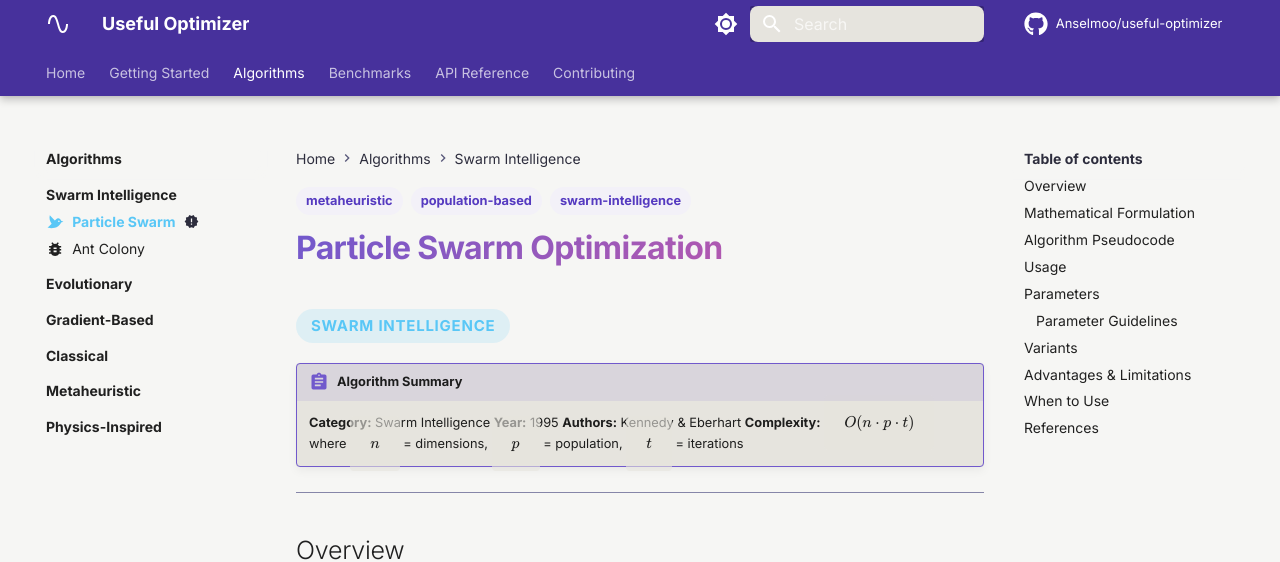
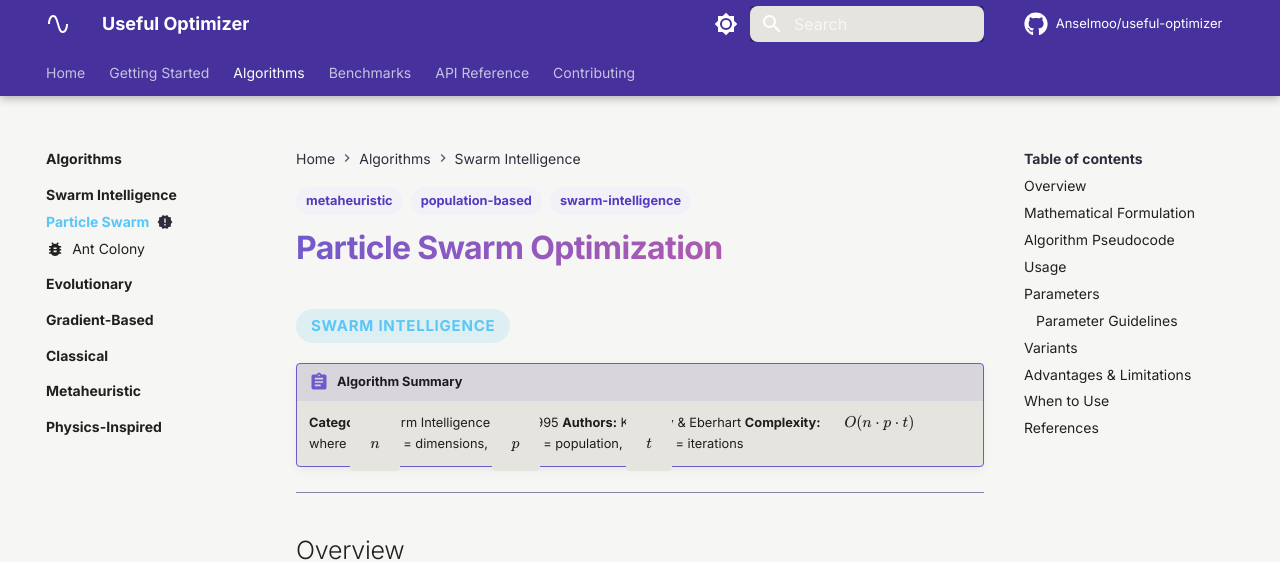
Before and after one commit to Anselmoo/useful-optimizer, an MkDocs documentation site: the page built from docs/algorithms/swarm-intelligence/particle-swarm.md, in a window 1280 px wide. Shown: the top 562 px of the page. Built offline with MkDocs 1.6.1 and Material for MkDocs 9.7.7, drawn with Linux system fonts in a browser that asks for light colours; a script that is not in the unit is left out; comment, search, counter and statistics services are not loaded; the version menu is left out.

Commit message:
fix: address code review feedback for docs
Co-authored-by: Anselmoo <13209783+Anselmoo@users.noreply.github.com>

```diff
--- a/docs/algorithms/swarm-intelligence/particle-swarm.md
+++ b/docs/algorithms/swarm-intelligence/particle-swarm.md
@@ -1,7 +1,6 @@
 ---
 title: Particle Swarm Optimization
 description: Social-inspired metaheuristic based on bird flocking behavior
-icon: material/bird
 status: new
 tags:
   - swarm-intelligence
--- a/docs/stylesheets/dracula-scientific.css
+++ b/docs/stylesheets/dracula-scientific.css
@@ -215,10 +215,19 @@
 .md-typeset h1 {
   font-weight: 700;
   letter-spacing: -0.02em;
+  color: var(--oklch-purple-57);
   background: linear-gradient(135deg, var(--oklch-purple-57) 0%, var(--oklch-pink-57) 100%);
   -webkit-background-clip: text;
   -webkit-text-fill-color: transparent;
   background-clip: text;
+}
+
+/* Fallback for browsers that don't support background-clip: text */
+@supports not (background-clip: text) {
+  .md-typeset h1 {
+    background: none;
+    -webkit-text-fill-color: var(--oklch-purple-57);
+  }
 }
 
 /* Scientific paper-like section headers */
@@ -230,24 +239,20 @@
 /* Reference/citation styling */
 .md-typeset blockquote {
   border-left: 4px solid var(--oklch-purple-57);
-  background: rgba(45, 45, 61, 0.3);
+  background: var(--md-default-bg-color--light);
   font-style: italic;
 }
 
 [data-md-color-scheme="dracula-light"] .md-typeset blockquote {
-  background: rgba(113, 89, 204, 0.08);
+  background: var(--md-default-bg-color--light);
 }
 
 /* Math equation enhancement */
 .md-typeset .arithmatex {
   overflow-x: auto;
   padding: 1rem;
-  background: rgba(45, 45, 61, 0.5);
+  background: var(--md-code-bg-color);
   border-radius: 4px;
-}
-
-[data-md-color-scheme="dracula-light"] .md-typeset .arithmatex {
-  background: rgba(230, 228, 222, 0.6);
 }
 
 /* ===== ADMONITION COLORS ===== */
@@ -581,8 +586,8 @@
 /* ===== SCROLLBAR ===== */
 
 ::-webkit-scrollbar {
-  width: 8px;
-  height: 8px;
+  width: 12px;
+  height: 12px;
 }
 
 ::-webkit-scrollbar-track {
@@ -591,7 +596,7 @@
 
 ::-webkit-scrollbar-thumb {
   background: var(--oklch-gray-40);
-  border-radius: 4px;
+  border-radius: 6px;
 }
 
 ::-webkit-scrollbar-thumb:hover {
--- a/mkdocs.yml
+++ b/mkdocs.yml
@@ -52,8 +52,6 @@ theme:
   icon:
     repo: fontawesome/brands/github
     logo: material/sine-wave
-
-  favicon: assets/favicon.ico
 
 extra_css:
   - stylesheets/dracula-scientific.css
```
Also changed, not shown: docs/getting-started/installation.md (+0 -3 lines), 1 other file.
